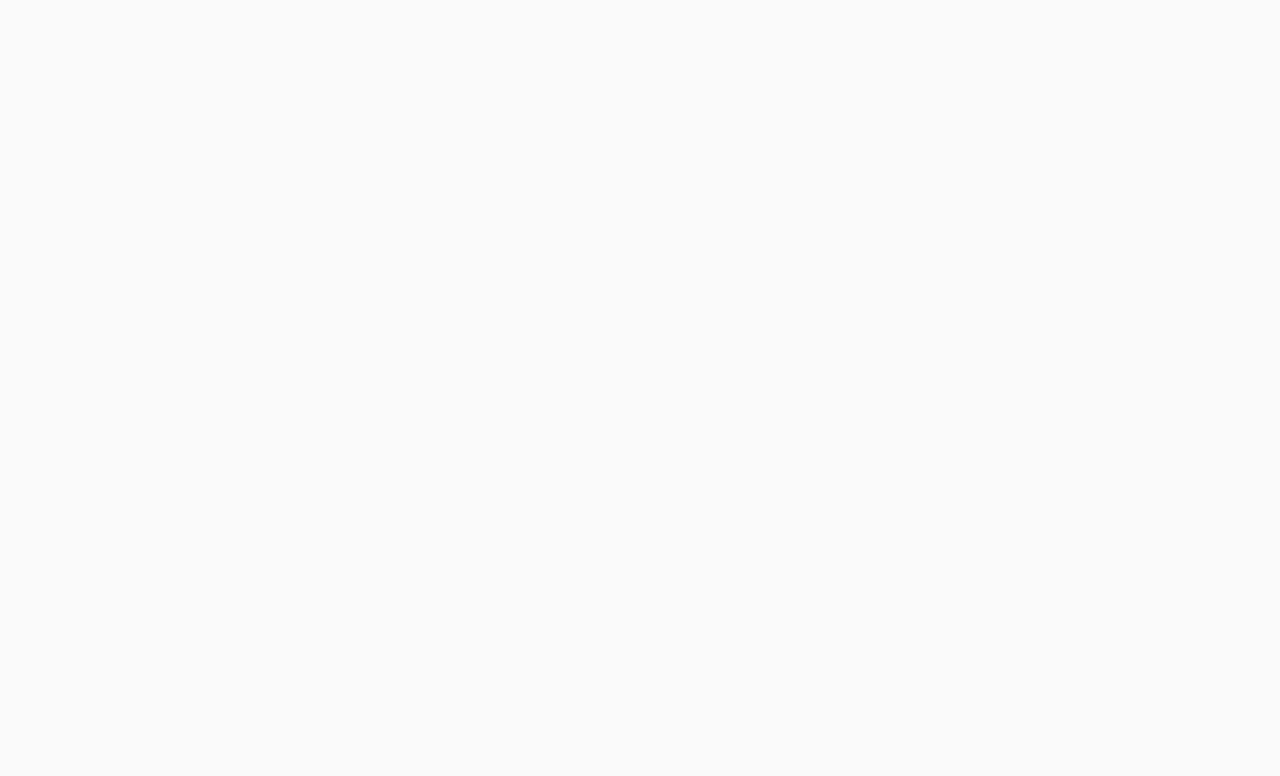
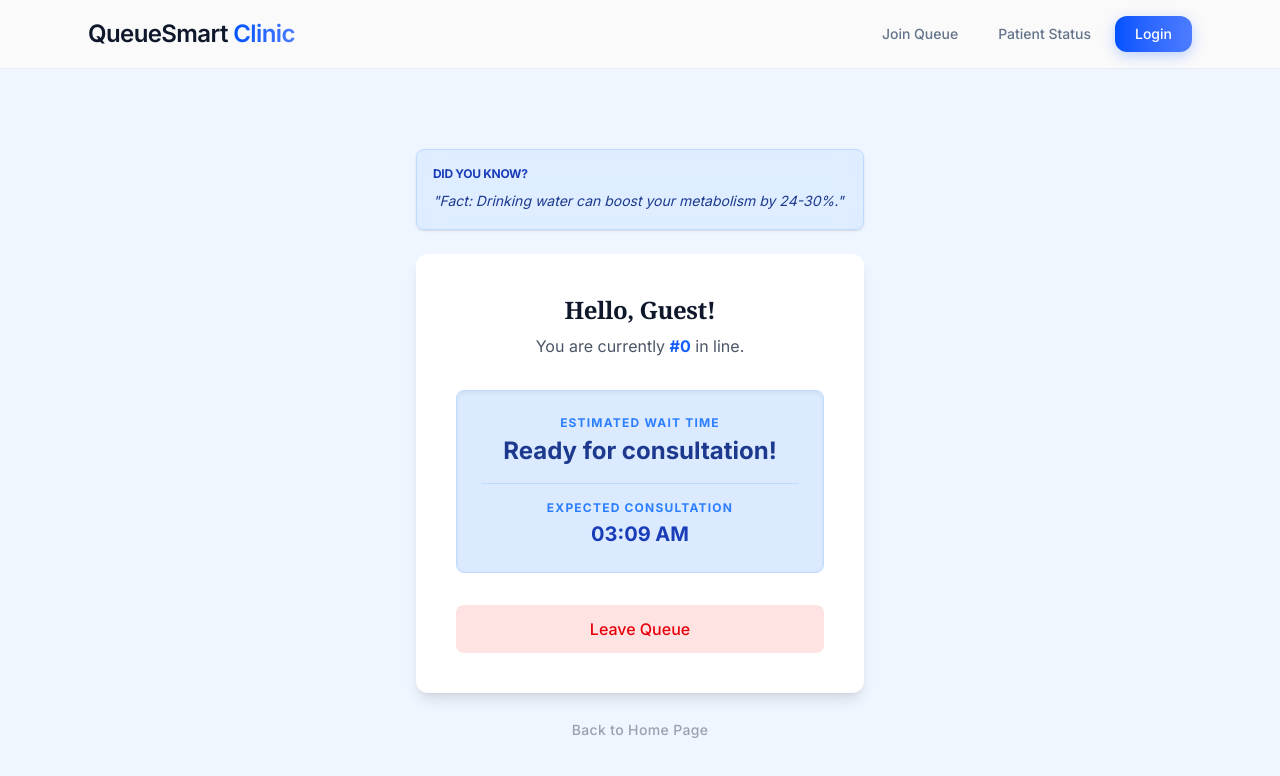
Before and after one commit to SchwiDoru/software-design, a React (Vite) app in the folder queuesmart/: page /status in a window 1280 px wide. Before the commit this address had no page. Shown: the top 776 px of the page. Built offline with nearby package versions, Linux system fonts and the light colour scheme; a web font is replaced by a local one.

Commit message:
update join and status design

```diff
--- a/queuesmart/src/App.tsx
+++ b/queuesmart/src/App.tsx
@@ -2,6 +2,7 @@ import { Routes, Route } from "react-router-dom"
 import Home from "./components/pages/Home"
 import Login from "./components/pages/Login"
 import JoinQueue from "./components/pages/JoinQueue"
+import StatusQueue from "./components/pages/StatusQueue"
 import Dashboard from "./components/pages/Dashboard"
 import AdminDashboard from "./components/pages/admin/AdminDashboard"
 import QueueManagement from "./components/pages/admin/QueueManagement"
@@ -13,6 +14,7 @@ function App() {
       <Route path="/" element={<Home />} />
       <Route path="/login" element={<Login />} />
       <Route path="/join" element={<JoinQueue />} />
+      <Route path="/status" element={<StatusQueue/>}/>
       <Route path="/dashboard" element={<Dashboard />} />
       <Route path="/admin" element={<AdminDashboard />} />
       <Route path="/admin/queue" element={<QueueManagement />} />
--- a/queuesmart/src/components/pages/JoinQueue.tsx
+++ b/queuesmart/src/components/pages/JoinQueue.tsx
@@ -1,11 +1,57 @@
 import Navbar from "../Navbar"
+import { Link, useNavigate } from "react-router-dom";
+import {useState} from "react";
 
 function JoinQueue() {
+  //List of services
+  const [service, setService]=useState("");
+  //user in queue
+  const [peopleInQueue, setPeopleInQueue]=useState(7);//7 user ahead
+  //state for the name
+  const [fullName, setFullName]=useState("");
+  const navigate = useNavigate();
+  const minutesPerPerson = 15;
+  const totalMinutes = peopleInQueue * minutesPerPerson;
+
+  //check info is filled to click join
+  const handleJoin = () => {
+    //check that both are filled name and services
+    if(!fullName.trim()){
+      alert("Please enter your full name.");
+      return;
+    }
+    if (service === "") {
+      alert("Please select a service first!");
+      return;
+    }
+    // Increase the count by 1
+    const updatedPeopleCount = peopleInQueue + 1;
+    const updatedTotalMinutes = updatedPeopleCount * minutesPerPerson;
+    alert(`You have joined the queue for ${service}!`);
+    navigate("/status",{
+      state:{
+      totalMinutes: updatedTotalMinutes,
+      fullName: fullName,
+      position: updatedPeopleCount
+      }
+    });
+  };
+
+  //time formate, uisng computer time
+  const formatWaitTime = (totalMin: number) => {
+    const hours = Math.floor(totalMin / 60);
+    const minutes = totalMin % 60;
+    if (hours === 0) return `${minutes} minutes`;
+    if (minutes === 0) return `${hours} hour${hours > 1 ? 's' : ''}`;
+    return `${hours} hour${hours > 1 ? 's' : ''} ${minutes} minutes`;
+  };
+  //make emergency option red
+
   return (
     <div className="min-h-screen bg-blue-50">
       <Navbar />
 
-      <div className="flex justify-center items-center py-20">
+      <div className="flex flex-col justify-center items-center py-20">
         <div className="bg-white shadow-lg rounded-xl p-10 w-full max-w-md">
 
           <h2 className="text-2xl font-bold text-center mb-6">
@@ -14,31 +60,50 @@ function JoinQueue() {
 
           <input
             type="text"
-            placeholder="Full Name"
+            placeholder="Full Name (Last, First)"
+            value = {fullName}
+            onChange= {(e)=> setFullName(e.target.value)}
             className="w-full mb-4 px-4 py-2 border rounded-lg focus:outline-none focus:ring-2 focus:ring-blue-400"
           />
 
           <select
+          value={service}
+          onChange={(e)=>setService(e.target.value)}
             className="w-full mb-4 px-4 py-2 border rounded-lg focus:outline-none focus:ring-2 focus:ring-blue-400"
           >
+             <option value="" disabled>Select a service</option>
             <option>General Consultation</option>
             <option>Follow-up Visit</option>
             <option>Medical Certificate</option>
+
+            <option>Analysis</option>
+            <option>shots/vaccine</option>
+            <option className="bg-red-200">Emergency</option>
+
           </select>
 
-          <button className="w-full bg-blue-600 text-white py-2 rounded-lg hover:bg-blue-700 transition">
+          <button onClick={handleJoin}
+          className="w-full bg-blue-600 text-white py-2 rounded-lg hover:bg-blue-700 transition">
             Confirm Booking
           </button>
 
           {/* Example estimate display */}
           <div className="mt-6 p-4 bg-blue-100 rounded-lg text-center">
             <p className="font-medium text-blue-800">
-              Estimated Wait Time: 1 hour 30 minutes
+              Estimated Wait Time: {formatWaitTime(totalMinutes)}
             </p>
             <p className="text-sm text-blue-700 mt-1">
-              Expected Consultation Time: 11:30 AM
+              Expected Consultation Time: {new Date(Date.now() + totalMinutes * 60000).toLocaleTimeString([],{hour: '2-digit', minute:'2-digit'})}
             </p>
           </div>
+        </div>
+        <div className="mt-6 ">{/*to go to home page*/}
+          <Link
+          to="/"
+          className="text-gray-400 hover:text-gray-600 transition-colors text-sm font-medium tracking-wide">
+
+            Back to Home Page
+          </Link>
         </div>
       </div>
     </div>
--- /dev/null
+++ b/queuesmart/src/components/pages/StatusQueue.tsx
@@ -0,0 +1,125 @@
+import Navbar from "../Navbar"; // Added Navbar to match JoinQueue design
+import { Link, useLocation } from "react-router-dom";
+import { useState, useEffect } from "react";
+
+function StatusQueue() {
+  const location = useLocation();
+
+  // 1. Initialize states using data passed from JoinQueue
+  const [countdown, setCountdown] = useState(location.state?.totalMinutes || 0);
+  const [currentPosition, setCurrentPosition] = useState(location.state?.position || 0);
+  const [tipIndex, setTipIndex] = useState(0);
+  const fullName = location.state?.fullName || "Guest";
+
+  const healthTips = [
+    "Fact: Drinking water can boost your metabolism by 24-30%.",
+    "Tip: Take a 5-minute walk for every hour you sit.",
+    "Fact: Your heart beats about 100,000 times a day.",
+    "Tip: Eating slowly helps your brain realize when you're full.",
+    "Fact: Humans are the only species known to blush.",
+    "Tip: 7-9 hours of sleep is essential for long-term health."
+  ];
+
+  // 2. Cycle of tips (Every 10 seconds)
+  useEffect(() => {
+    const tipTimer = setInterval(() => {
+      setTipIndex((prev) => (prev + 1) % healthTips.length);
+    }, 10000);
+    return () => clearInterval(tipTimer);
+  }, [healthTips.length]);
+
+  // 3. MAIN TIMER: Countdown logic (Simulated: 500ms = 1 minute)
+  useEffect(() => {
+    const clockTimer = setInterval(() => {
+      setCountdown((prevTime: number) => {
+        if (prevTime <= 0) return 0;
+        const newTime = prevTime - 1;
+
+        // Decrease position every 15 simulated minutes
+        if (newTime > 0 && newTime % 15 === 0) {
+          setCurrentPosition((prevPos: number) => (prevPos > 1 ? prevPos - 1 : 1));
+        }
+        return newTime;
+      });
+    }, 500); // Testing speed: 1 min per 0.5 sec
+
+    return () => clearInterval(clockTimer);
+  }, []);
+
+  const formatWaitTime = (totalMin: number) => {
+    if (totalMin <= 0) return "Ready for consultation!";
+    const hours = Math.floor(totalMin / 60);
+    const minutes = totalMin % 60;
+    if (hours === 0) return `${minutes} minutes`;
+    if (minutes === 0) return `${hours} hour${hours > 1 ? "s" : ""}`;
+    return `${hours}h ${minutes}m`;
+  };
+
+  const expectedTime = new Date(Date.now() + countdown * 60000).toLocaleTimeString([], {
+    hour: "2-digit",
+    minute: "2-digit",
+  });
+
+  return (
+    <div className="min-h-screen bg-blue-50">
+      <Navbar />
+
+      <div className="flex flex-col justify-center items-center py-20 relative">
+
+        {/* TOP Left Corner: Health Facts Overlay */}
+        <div className=" w-full max-w-md p-4 bg-blue-400/10 border border-blue-200 backdrop-blur-md rounded-lg shadow-sm mb-6 transition-all duration-500">
+          <p className="text-blue-800 text-xs font-bold uppercase tracking-tight mb-2">
+            Did you know?
+          </p>
+          <p className="text-blue-900 text-sm italic leading-relaxed">
+            "{healthTips[tipIndex]}"
+          </p>
+        </div>
+
+        {/* Main Status Card - Design matched to JoinQueue */}
+        <div className="bg-white shadow-lg rounded-xl p-10 w-full max-w-md text-center">
+          <h2 className="text-2xl font-bold mb-2">Hello, {fullName}!</h2>
+          <p className="text-gray-600 mb-8">
+            You are currently <span className="text-blue-600 font-bold">#{currentPosition}</span> in line.
+          </p>
+
+          {/* Time Status - Matching the blue box style from JoinQueue */}
+          <div className="bg-blue-100 rounded-lg p-6 mb-8 border border-blue-200 shadow-inner">
+            <div className="mb-4">
+              <p className="text-xs text-blue-500 uppercase font-bold tracking-widest mb-1">
+                Estimated Wait Time
+              </p>
+              <p className="text-2xl font-black text-blue-900">
+                {formatWaitTime(countdown)}
+              </p>
+            </div>
+            <div className="pt-4 border-t border-blue-200">
+              <p className="text-xs text-blue-500 uppercase font-bold tracking-widest mb-1">
+                Expected Consultation
+              </p>
+              <p className="text-xl font-bold text-blue-800">
+                {expectedTime}
+              </p>
+            </div>
+          </div>
+
+          <button className="w-full bg-red-100 text-red-600 py-3 rounded-lg hover:bg-red-200 transition font-medium active:scale-95">
+            Leave Queue
+          </button>
+        </div>
+
+        {/* Navigation Link - Matching JoinQueue design */}
+        <div className="mt-6">
+          <Link
+            to="/"
+            className="text-gray-400 hover:text-gray-600 transition-colors text-sm font-medium tracking-wide"
+          >
+            Back to Home Page
+          </Link>
+        </div>
+      </div>
+    </div>
+  );
+}
+
+export default StatusQueue;
```
